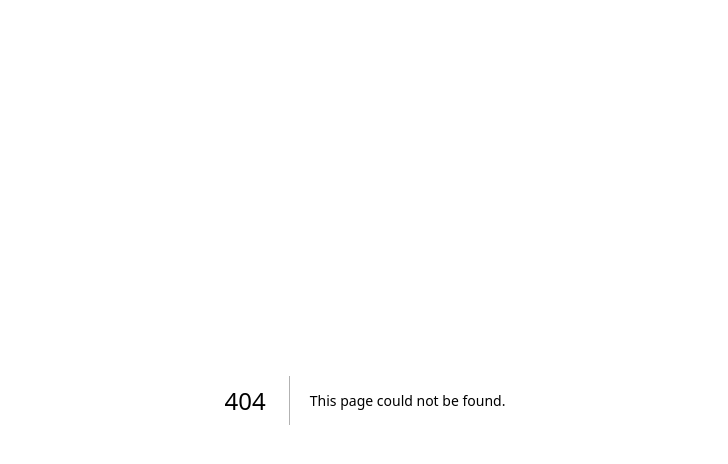
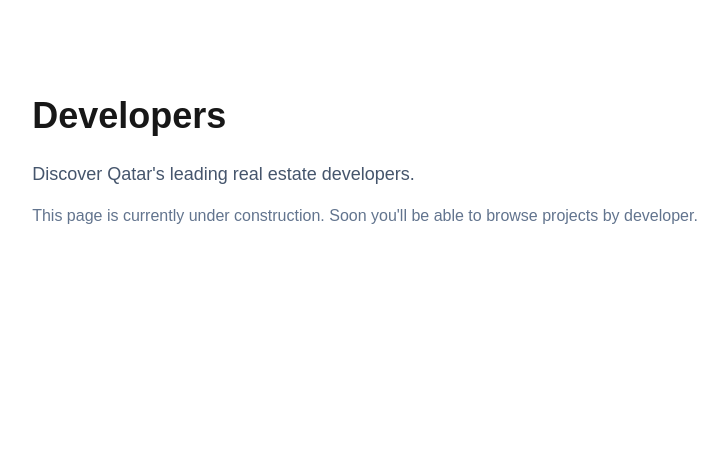
Before and after one commit to moustafadandan-sudo/Q-Estate, a Next.js app: page /developers in a window 1280 px wide. Before the commit this address had no page. Shown: the top 464 px of the page, without its empty margins (275-1003 px from the left). Built offline with nearby package versions, Linux system fonts and the light colour scheme.

Commit message:
Add developers page

```diff
--- /dev/null
+++ b/src/app/developers/page.tsx
@@ -0,0 +1,16 @@
+export default function DevelopersPage() {
+  return (
+    <main className="mx-auto max-w-7xl px-6 py-24">
+      <h1 className="text-4xl font-bold">Developers</h1>
+
+      <p className="mt-6 text-lg text-slate-600">
+        Discover Qatar's leading real estate developers.
+      </p>
+
+      <p className="mt-4 text-slate-500">
+        This page is currently under construction. Soon you'll be able to browse
+        projects by developer.
+      </p>
+    </main>
+  );
+}
```
